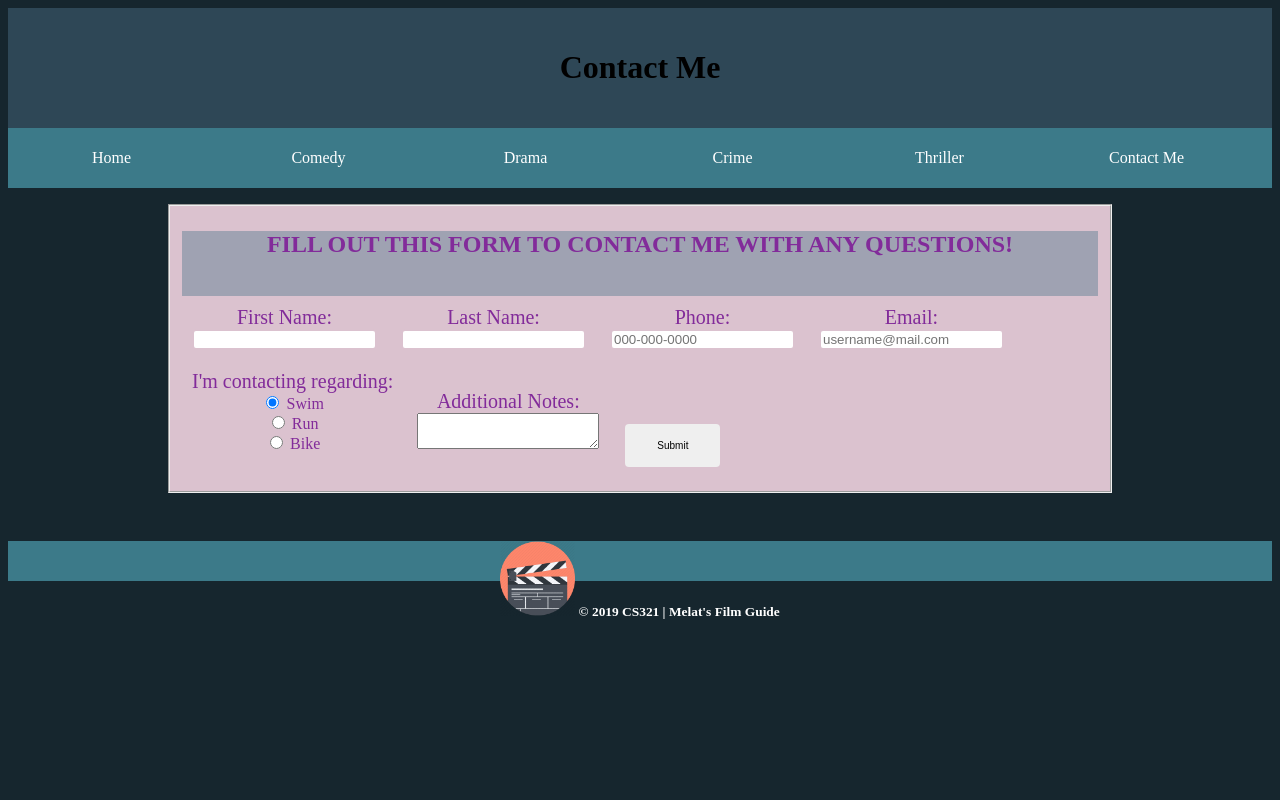
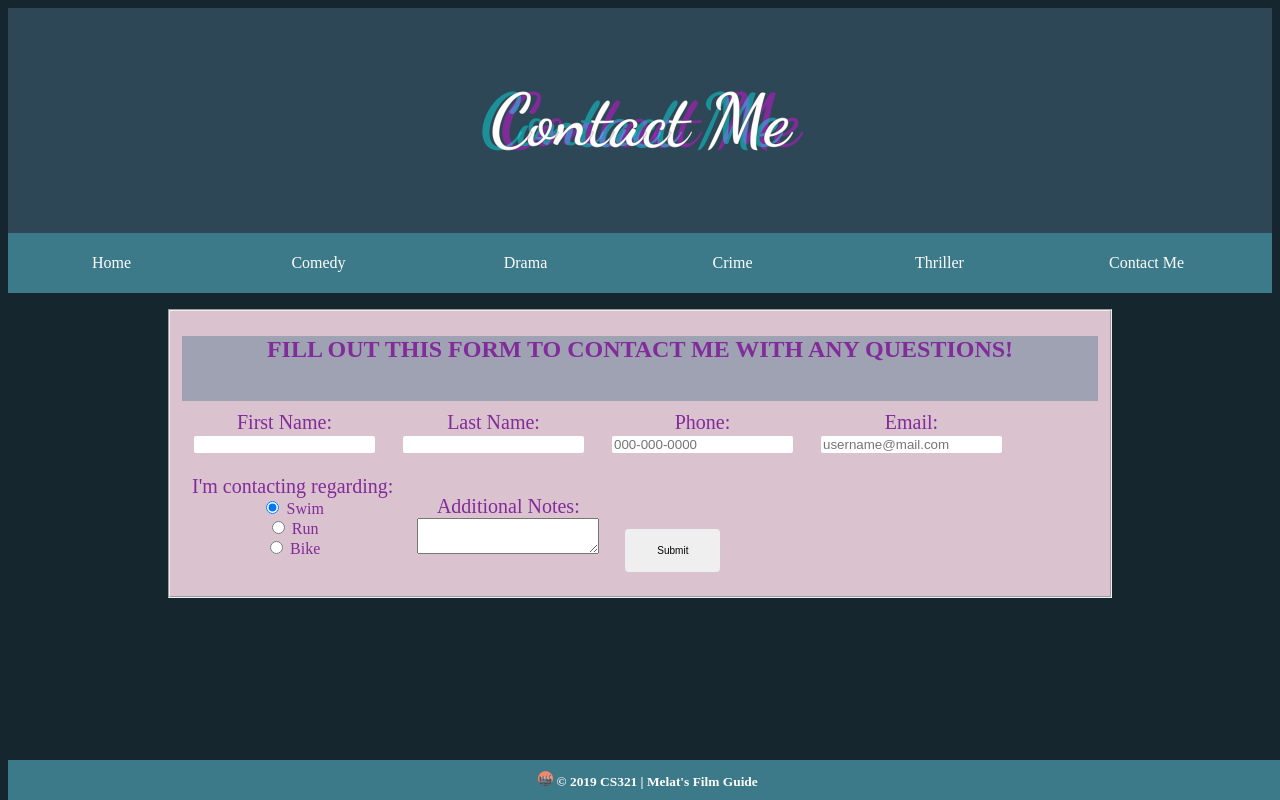
Before and after one commit to MelatAssefa/CS321, a PHP site: page /contactme.php in a window 1280 px wide. Run offline with PHP 8.4, Linux system fonts and the light colour scheme.

Commit message:
Update style.css

```diff
--- a/www/css/style.css
+++ b/www/css/style.css
@@ -30,6 +30,16 @@ html {
   left:0;
 }
 
+.title2 {
+  font-family: "Dancing Script";
+  font-size: 73px;
+  text-align: center;
+  font-weight: 700;
+  color: white;
+  -webkit-text-stroke: 1px rgba(0, 0, 0, 0.2);
+  text-shadow: -10px 0 rgba(0, 255, 255, 0.4), 10px 0 rgba(255, 0, 255, 0.4);
+}
+
 /*BODY*/
 
 body {
@@ -47,7 +57,7 @@ p {
 
 img {
   max-width: 75px;
-  max-height:85px;
+  max-height: 85px;
   display: inline;
   margin: 0 0;}
 
@@ -118,6 +128,7 @@ form {
   padding: 1em;
   border: 0.5 px solid #FFFFFF;
   border-radius: 0.5em;
+  padding-bottom:30px;
 }
 
 form h2 {
@@ -177,11 +188,20 @@ input[type=submit] {
 /*FOOTER*/
 
 footer {
-  bottom: 0;
+  position:fixed;
   background-color:#3C7A89;
+  bottom:0;
+  height:40px;
+  width:100%;
+  display:flex;
+  align-items:center;
+  justify-content: center;
+  color:white;
   font-size:20px;
-  height:40px;
-  width: 100%;
-  text-align: center;
-  color:white;
 }
+
+footer img {
+  max-width:15px;
+  max-height:20px;
+  padding:0px;
+}
```
